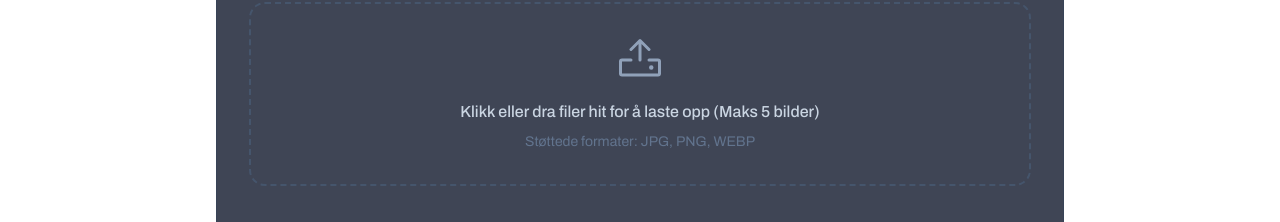
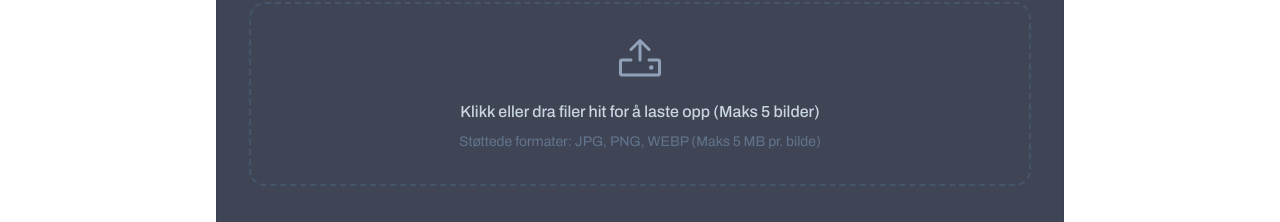
Before and after one commit to ariander/b-zero, a Next.js app: page /leiebors/ny in a window 1280 px wide. Shown: the part 1454-1676 px from the top of the page. Built offline with nearby package versions, Linux system fonts and the light colour scheme.

Commit message:
UI: clarify max 5mb per image limit on upload form

```diff
--- a/src/components/RentalForm.tsx
+++ b/src/components/RentalForm.tsx
@@ -186,7 +186,7 @@ export function RentalForm() {
                     />
                     <Upload size={48} className="mx-auto text-slate-400 group-hover:text-brand-red transition-colors mb-4" />
                     <p className="text-slate-300 font-medium">Klikk eller dra filer hit for å laste opp (Maks 5 bilder)</p>
-                    <p className="text-slate-500 text-sm mt-2">Støttede formater: JPG, PNG, WEBP</p>
+                    <p className="text-slate-500 text-sm mt-2">Støttede formater: JPG, PNG, WEBP (Maks 5 MB pr. bilde)</p>
                 </div>
 
                 {previewUrls.length > 0 && (
```
